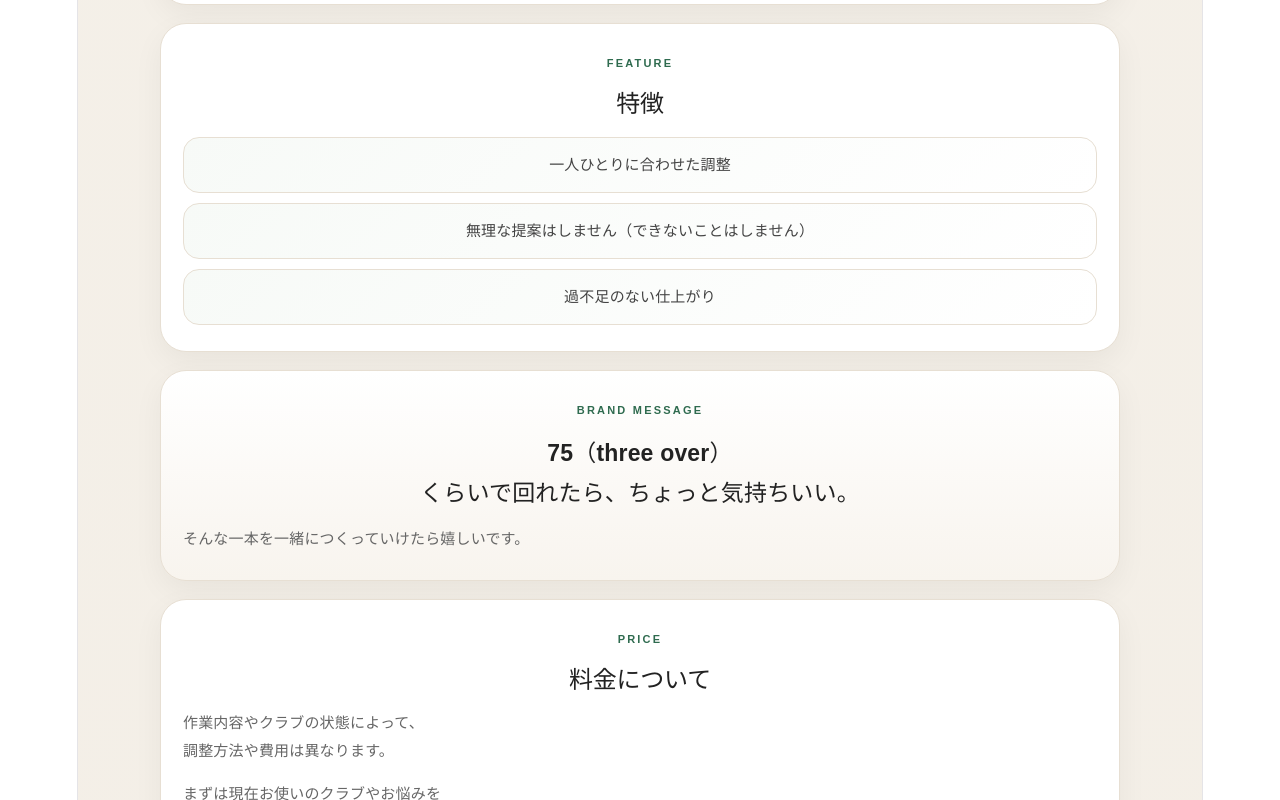
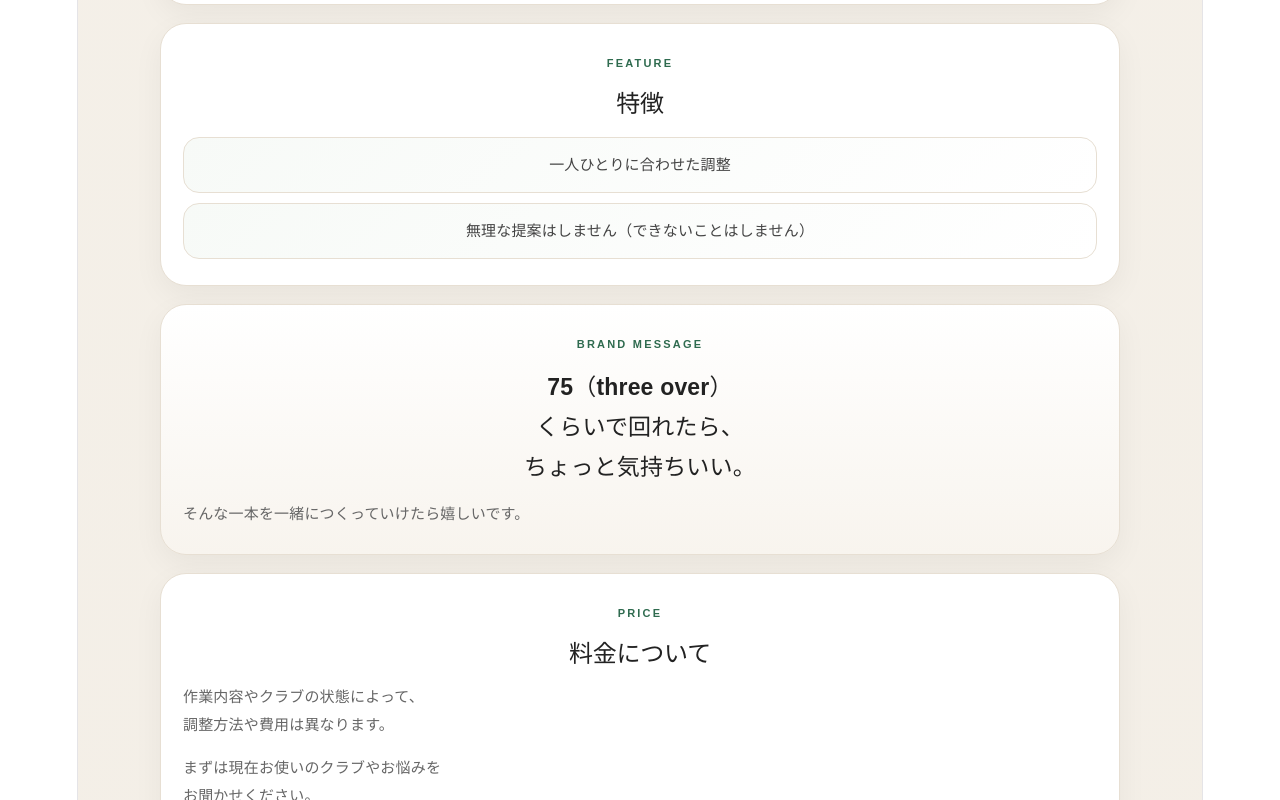
Before and after one commit to threeover75/75-three-over, a React (Vite) app: page / in a window 1280 px wide. Shown: the part 2540-3340 px from the top of the page. Built offline with nearby package versions, Linux system fonts and the light colour scheme.

Commit message:
CONCEPT改行修正

```diff
--- a/src/App.jsx
+++ b/src/App.jsx
@@ -457,7 +457,6 @@ export default function App() {
     {[
       "一人ひとりに合わせた調整",
       "無理な提案はしません（できないことはしません）",
-      "過不足のない仕上がり",
     ].map((item) => (
       <div
         key={item}
@@ -497,7 +496,9 @@ export default function App() {
 >
   75（three over）
   <br />
-            くらいで回れたら、ちょっと気持ちいい。
+  くらいで回れたら、
+  <br />
+  ちょっと気持ちいい。
 </p>
           <p style={{ ...textStyle, marginBottom: 0 }}>
             そんな一本を一緒につくっていけたら嬉しいです。
```
Lines whose indentation alone changed are shown as unchanged.
